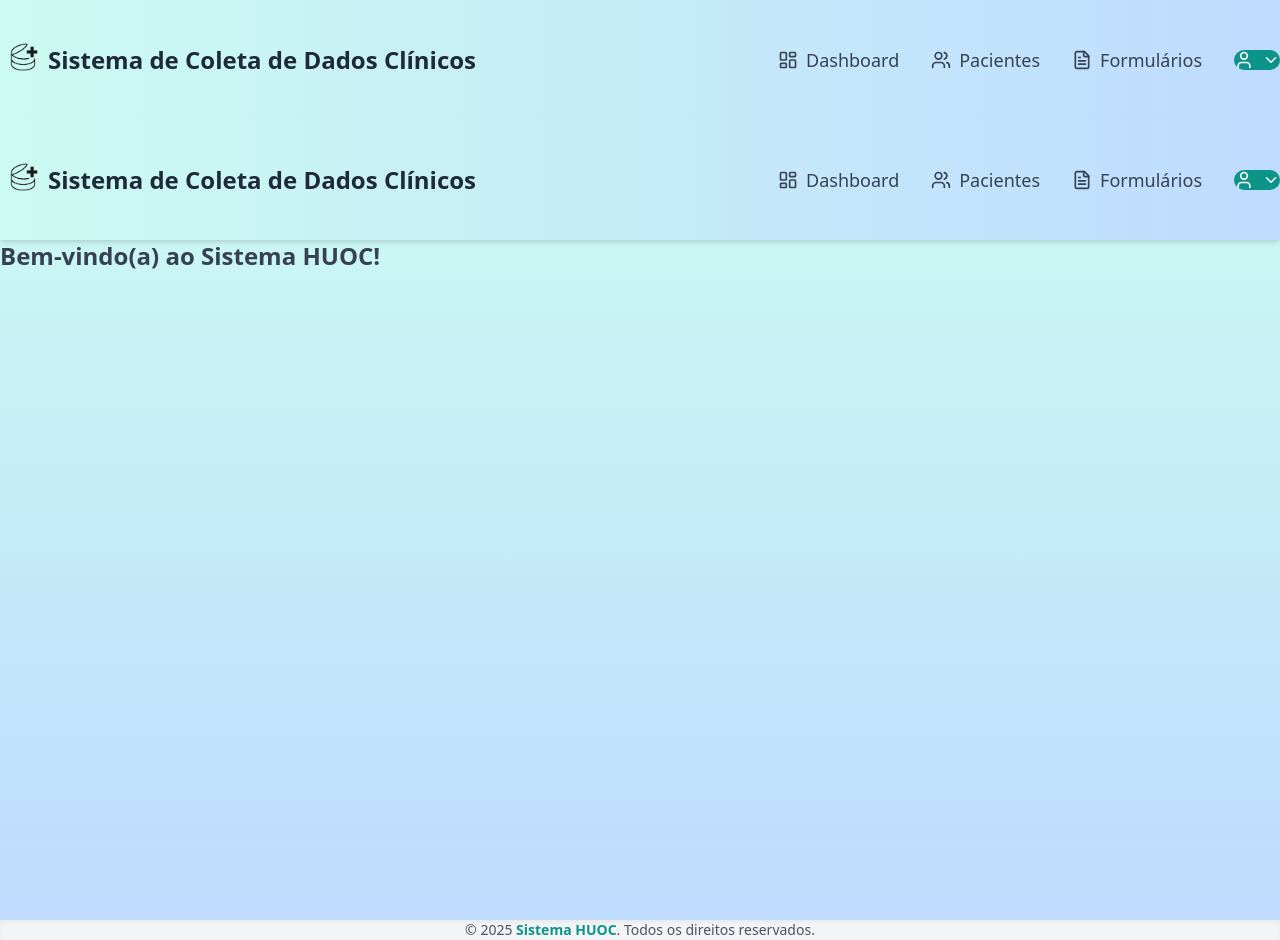
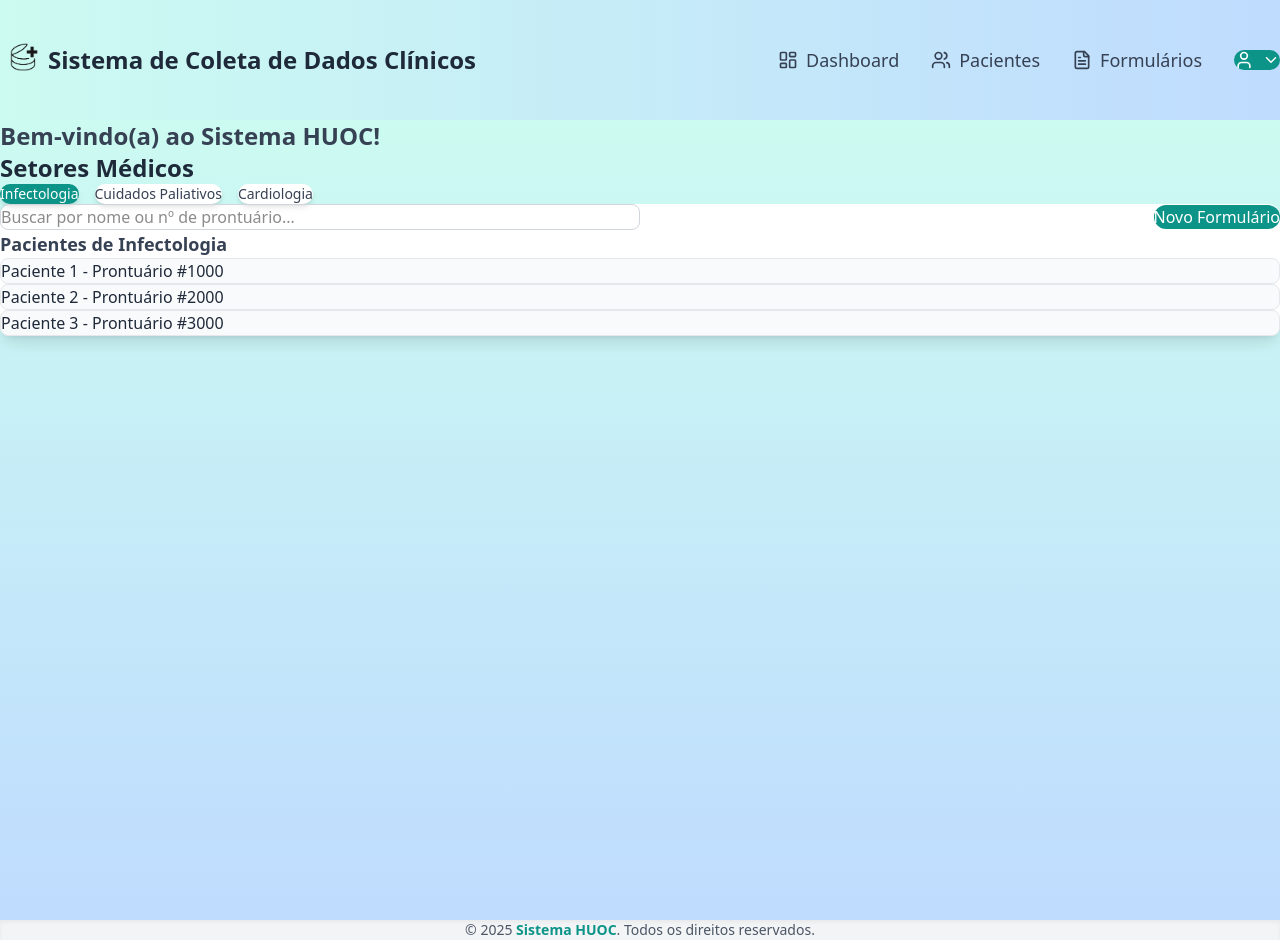
Before and after one commit to MyWebTemplates/nextjstemplate, a Next.js app: page /dashboard001 in a window 1280 px wide. Built offline with nearby package versions, Linux system fonts and the light colour scheme.

Commit message:
Update page.tsx file for dashboard001 folder

```diff
--- a/src/app/dashboard001/page.tsx
+++ b/src/app/dashboard001/page.tsx
@@ -1,14 +1,71 @@
+"use client";
+
 import Header from '@/components/Header';
+import Footer from '@/components/Footer';
+import { useState } from 'react';
+
+const setores = ['Infectologia', 'Cuidados Paliativos', 'Cardiologia'];
 
 export default function DashboardPage() {
+    const [setorAtivo, setSetorAtivo] = useState('Infectologia');
+    const [busca, setBusca] = useState('');
+
     return (
-        <main className="min-h-screen bg-gradient-to-b from-[#CCFBF1] to-[#BFDBFE]">
-            <Header />
-            {/* Conteúdo da dashboard vai aqui */}
-            <section className="p-8">
-                <h2 className="text-2xl font-semibold text-gray-700">Bem-vindo(a) ao Sistema HUOC!</h2>
-                {/* Aqui entra o conteúdo das abas, cards, etc. */}
-            </section>
-        </main>
+        <>
+            <main className="min-h-screen bg-gradient-to-b from-[#CCFBF1] to-[#BFDBFE] p-6">
+                <h2 className="text-2xl font-semibold text-gray-700">
+                    Bem-vindo(a) ao Sistema HUOC!
+                </h2>
+                {/* Abas de Setores */}
+                <section className="mb-6">
+                    <h2 className="text-2xl font-semibold text-gray-800 mb-4">Setores Médicos</h2>
+                    <div className="flex flex-wrap gap-4">
+                        {setores.map((setor) => (
+                            <button
+                                key={setor}
+                                onClick={() => setSetorAtivo(setor)}
+                                className={`px-4 py-2 rounded-full transition text-sm font-medium shadow-md ${setorAtivo === setor
+                                    ? 'bg-[#0D9488] text-white'
+                                    : 'bg-white text-gray-700 hover:bg-gray-100'
+                                    }`}
+                            >
+                                {setor}
+                            </button>
+                        ))}
+                    </div>
+                </section>
+
+                {/* Área principal com busca e botão */}
+                <section className="bg-white rounded-xl shadow-lg p-6">
+                    <div className="flex flex-col md:flex-row md:items-center justify-between gap-4 mb-6">
+                        {/* Campo de busca */}
+                        <input
+                            type="text"
+                            value={busca}
+                            onChange={(e) => setBusca(e.target.value)}
+                            placeholder="Buscar por nome ou nº de prontuário..."
+                            className="w-full md:w-1/2 p-3 border border-gray-300 rounded-lg focus:outline-none focus:ring-2 focus:ring-[#0D9488]"
+                        />
+
+                        {/* Botão novo formulário */}
+                        <button className="bg-[#0D9488] text-white px-5 py-3 rounded-full hover:bg-teal-700 transition">
+                            Novo Formulário
+                        </button>
+                    </div>
+
+                    {/* Simulação de dados de pacientes */}
+                    <article>
+                        <h3 className="text-lg font-semibold text-gray-700 mb-4">Pacientes de {setorAtivo}</h3>
+                        <ul className="space-y-3">
+                            {[1, 2, 3].map((paciente) => (
+                                <li key={paciente} className="p-4 border border-gray-200 rounded-lg bg-gray-50">
+                                    <p className="text-gray-800">Paciente {paciente} - Prontuário #{paciente}000</p>
+                                </li>
+                            ))}
+                        </ul>
+                    </article>
+                </section>
+            </main>
+        </>
     );
 }
```
